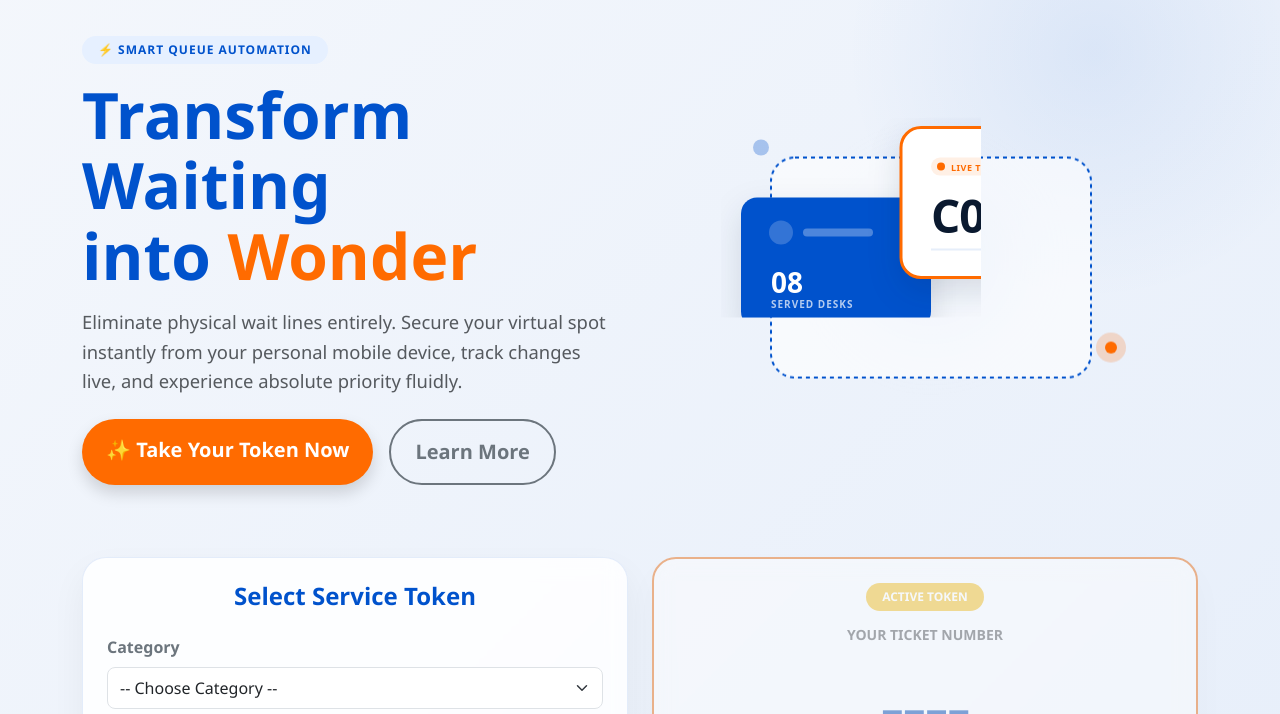
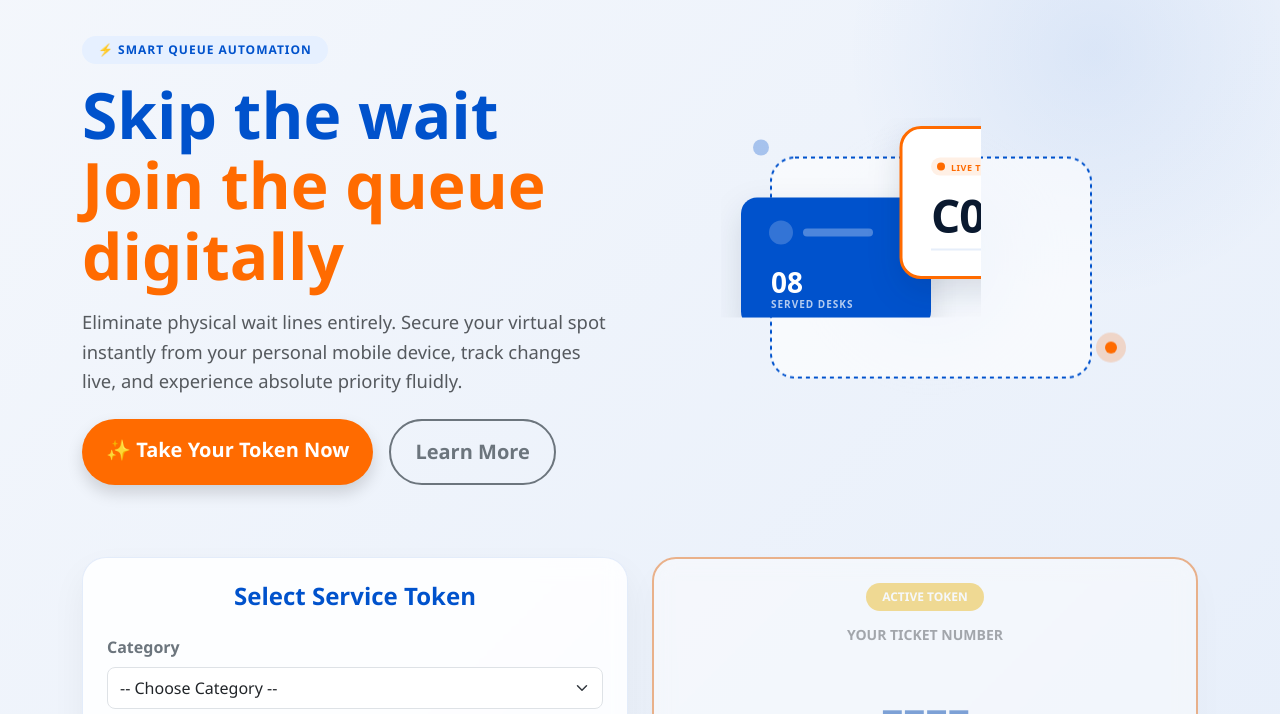
Before and after one commit to rubyy-n0/Queue-Management-System, a plain HTML site: page index.html in a window 1280 px wide. Shown: the part 86-800 px from the top of the page. Drawn offline with nearby package versions, Linux system fonts and the light colour scheme.

Commit message:
Update headline text in index.html

```diff
--- a/index.html
+++ b/index.html
@@ -23,7 +23,7 @@
             <div class="col-lg-6 text-start">
                 <span class="badge px-3 py-2 rounded-pill text-uppercase mb-3" style="background-color: var(--cq-blue-light); color: var(--cq-blue-primary); font-weight: 700; letter-spacing: 1px; font-size: 0.75rem;">⚡ Smart Queue Automation</span>
                 <h1 class="display-3 fw-extrabold tracking-tight mb-3 brand-text-blue" style="font-weight: 800; line-height: 1.1;">
-                    Transform Waiting <br>into <span class="brand-text-orange">Wonder</span>
+                    Skip the wait <br> <span class="brand-text-orange">Join the queue digitally</span>
                 </h1>
                 <p class="lead text-muted mb-4 w-100" style="font-size: 1.15rem; line-height: 1.6;">
                     Eliminate physical wait lines entirely. Secure your virtual spot instantly from your personal mobile device, track changes live, and experience absolute priority fluidly.
```
